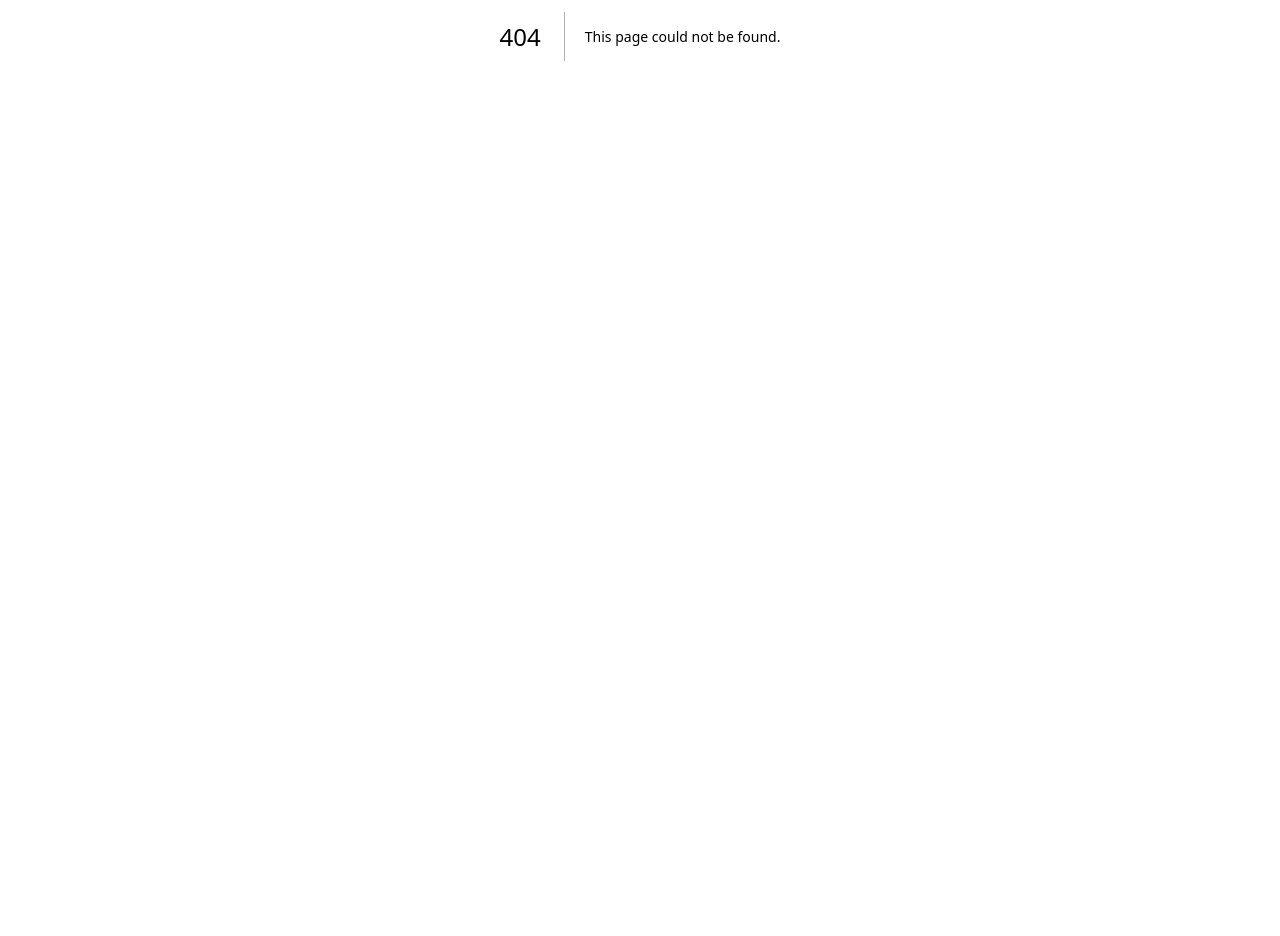
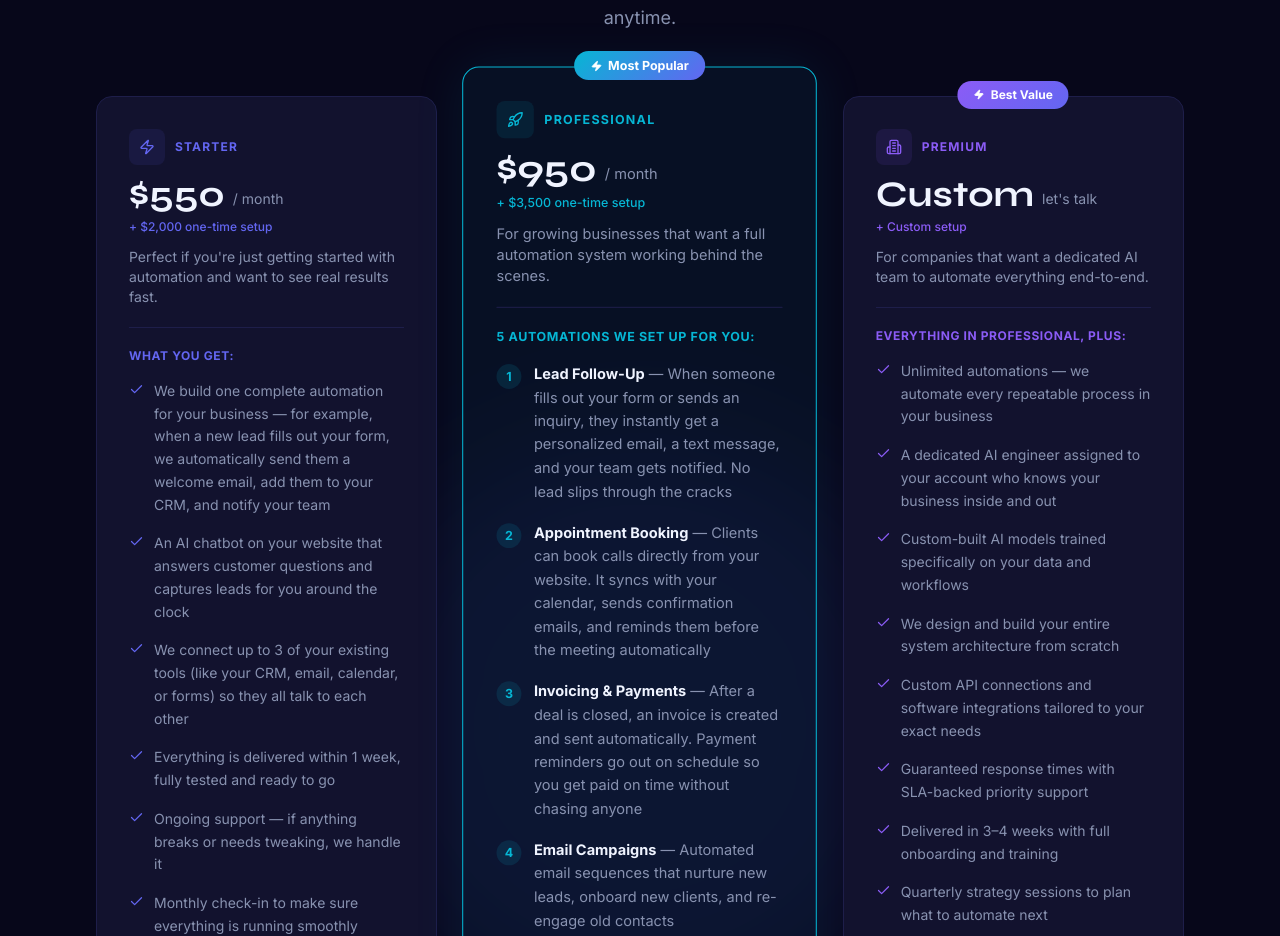
Before and after one commit to MirlanR/accelyx-website, a Next.js app: page /pricing in a window 1280 px wide. Before the commit this address had no page. Shown: the part 364-1300 px from the top of the page. Before the commit the page ends 800 px from the top, so only its background shows below. Built offline with nearby package versions, Linux system fonts and the light colour scheme.

Commit message:
Move Pricing to /pricing page, rewrite with specific automations and updated fees

```diff
--- a/src/app/page.tsx
+++ b/src/app/page.tsx
@@ -4,7 +4,6 @@ import Marquee from "@/components/Marquee";
 import Services from "@/components/Services";
 import HowItWorks from "@/components/HowItWorks";
 import Stats from "@/components/Stats";
-import Pricing from "@/components/Pricing";
 import Testimonials from "@/components/Testimonials";
 import FAQ from "@/components/FAQ";
 import CTA from "@/components/CTA";
@@ -20,7 +19,6 @@ export default function HomePage() {
         <Services />
         <HowItWorks />
         <Stats />
-        <Pricing />
         <Testimonials />
         <FAQ />
         <CTA />
--- /dev/null
+++ b/src/app/pricing/page.tsx
@@ -0,0 +1,21 @@
+import Navbar from "@/components/Navbar";
+import Pricing from "@/components/Pricing";
+import Footer from "@/components/Footer";
+
+export const metadata = {
+  title: "Pricing — Accelyx AI",
+};
+
+export default function PricingPage() {
+  return (
+    <div>
+      <Navbar />
+      <main style={{ backgroundColor: "var(--bg)" }}>
+        <div className="pt-20">
+          <Pricing />
+        </div>
+      </main>
+      <Footer />
+    </div>
+  );
+}
--- a/src/components/Navbar.tsx
+++ b/src/components/Navbar.tsx
@@ -21,8 +21,7 @@ const navLinks = [
   { label: "How It Works", href: "#how-it-works" },
   { label: "Results",      href: "#results" },
   { label: "Live Demo",    href: "/demo" },
-  { label: "Industries",   href: "#industries" },
-  { label: "Pricing",      href: "#pricing-modal" },
+  { label: "Pricing",      href: "/pricing" },
   { label: "FAQ",          href: "#faq" },
 ];
 
--- a/src/components/Pricing.tsx
+++ b/src/components/Pricing.tsx
@@ -8,14 +8,15 @@ const plans = [
     icon: Zap,
     price: "$550",
     period: "/ month",
-    setup: "$1,500 one-time setup",
+    setup: "$2,000 one-time setup",
     tagline: "Perfect if you're just getting started with automation and want to see real results fast.",
     color: "#6366f1",
+    heading: "What you get:",
     features: [
-      "We build one complete automation for your business — like auto-responding to new leads, sending follow-up emails, or syncing your tools together",
-      "An AI chatbot on your website that answers questions and captures leads for you 24/7",
-      "We connect up to 3 of your existing tools (e.g. your CRM, email, calendar, or forms)",
-      "Everything is delivered within 1–2 weeks, fully tested and ready to go",
+      "We build one complete automation for your business — for example, when a new lead fills out your form, we automatically send them a welcome email, add them to your CRM, and notify your team",
+      "An AI chatbot on your website that answers customer questions and captures leads for you around the clock",
+      "We connect up to 3 of your existing tools (like your CRM, email, calendar, or forms) so they all talk to each other",
+      "Everything is delivered within 1 week, fully tested and ready to go",
       "Ongoing support — if anything breaks or needs tweaking, we handle it",
       "Monthly check-in to make sure everything is running smoothly",
     ],
@@ -28,18 +29,23 @@ const plans = [
     icon: Rocket,
     price: "$950",
     period: "/ month",
-    setup: "$3,000 one-time setup",
+    setup: "$3,500 one-time setup",
     tagline: "For growing businesses that want a full automation system working behind the scenes.",
     color: "#06b6d4",
-    features: [
-      "We set up up to 5 automations across your business — lead follow-ups, appointment booking, invoicing, email campaigns, data syncing, and more",
-      "Advanced AI chatbot that handles conversations, qualifies leads, and can even make voice calls on your behalf",
-      "Full CRM setup so every lead, client, and deal is tracked automatically",
-      "Automated email sequences that nurture leads and keep clients engaged without you lifting a finger",
+    heading: "5 automations we set up for you:",
+    numberedFeatures: [
+      "Lead Follow-Up — When someone fills out your form or sends an inquiry, they instantly get a personalized email, a text message, and your team gets notified. No lead slips through the cracks",
+      "Appointment Booking — Clients can book calls directly from your website. It syncs with your calendar, sends confirmation emails, and reminds them before the meeting automatically",
+      "Invoicing & Payments — After a deal is closed, an invoice is created and sent automatically. Payment reminders go out on schedule so you get paid on time without chasing anyone",
+      "Email Campaigns — Automated email sequences that nurture new leads, onboard new clients, and re-engage old contacts — all running in the background without you lifting a finger",
+      "CRM & Data Sync — Every lead, client, deal, and conversation is tracked in one place. All your tools stay in sync so nothing gets lost between your email, calendar, and CRM",
+    ],
+    extras: [
+      "Advanced AI chatbot that qualifies leads and can make voice calls on your behalf",
       "Connect all your tools — no limits on integrations",
-      "Delivered in 3–4 weeks with hands-on onboarding",
-      "Priority support with a dedicated Slack channel for your team",
-      "Monthly performance report showing exactly how automation is saving you time and money",
+      "Delivered in 1–2 weeks with hands-on onboarding",
+      "Priority support with a dedicated Slack channel",
+      "Monthly performance report showing how automation saves you time and money",
     ],
     cta: "Start Now",
     popular: true,
@@ -53,6 +59,7 @@ const plans = [
     setup: "Custom setup",
     tagline: "For companies that want a dedicated AI team to automate everything end-to-end.",
     color: "#8b5cf6",
+    heading: "Everything in Professional, plus:",
     features: [
       "Unlimited automations — we automate every repeatable process in your business",
       "A dedicated AI engineer assigned to your account who knows your business inside and out",
@@ -60,6 +67,7 @@ const plans = [
       "We design and build your entire system architecture from scratch",
       "Custom API connections and software integrations tailored to your exact needs",
       "Guaranteed response times with SLA-backed priority support",
+      "Delivered in 3–4 weeks with full onboarding and training",
       "Quarterly strategy sessions to plan what to automate next",
       "White-label options — put your own brand on everything we build",
     ],
@@ -103,6 +111,7 @@ export default function Pricing() {
         <div className="grid grid-cols-1 md:grid-cols-3 gap-6 lg:gap-8 items-start mb-10">
           {plans.map((plan) => {
             const Icon = plan.icon;
+            const p = plan as typeof plan & { numberedFeatures?: string[]; extras?: string[] };
             return (
               <div
                 key={plan.name}
@@ -162,7 +171,71 @@ export default function Pricing() {
 
                 <div className="h-px mb-5" style={{ background: "var(--border)" }} />
 
-                {/* Features */}
+                {/* Section heading */}
+                <div
+                  className="text-xs font-bold uppercase tracking-wider mb-4"
+                  style={{ color: plan.color }}
+                >
+                  {plan.heading}
+                </div>
+
+                {/* Numbered features (Professional) */}
+                {p.numberedFeatures && (
+                  <ol className="flex flex-col gap-4 mb-6 flex-1">
+                    {p.numberedFeatures.map((feature, i) => (
+                      <li
+                        key={i}
+                        className="flex items-start gap-3 text-sm leading-relaxed"
+                        style={{ color: "var(--muted)" }}
+                      >
+                        <span
+                          className="flex-shrink-0 w-6 h-6 rounded-full flex items-center justify-center text-xs font-bold mt-0.5"
+                          style={{ background: `${plan.color}20`, color: plan.color }}
+                        >
+                          {i + 1}
+                        </span>
+                        <span>
+                          <strong style={{ color: "var(--text)" }}>
+                            {feature.split(" — ")[0]}
+                          </strong>
+                          {" — "}
+                          {feature.split(" — ")[1]}
+                        </span>
+                      </li>
+                    ))}
+                  </ol>
+                )}
+
+                {/* Extras (Professional) */}
+                {p.extras && (
+                  <>
+                    <div
+                      className="text-xs font-bold uppercase tracking-wider mb-3"
+                      style={{ color: plan.color }}
+                    >
+                      Also included:
+                    </div>
+                    <ul className="flex flex-col gap-3 mb-8">
+                      {p.extras.map((extra) => (
+                        <li
+                          key={extra}
+                          className="flex items-start gap-2.5 text-sm leading-relaxed"
+                          style={{ color: "var(--muted)" }}
+                        >
+                          <Check
+                            size={15}
+                            className="flex-shrink-0 mt-0.5"
+                            style={{ color: plan.color }}
+                          />
+                          {extra}
+                        </li>
+                      ))}
+                    </ul>
+                  </>
+                )}
+
+                {/* Regular features (Starter & Premium) */}
+                {plan.features && !p.numberedFeatures && (
                   <ul className="flex flex-col gap-4 mb-8 flex-1">
                     {plan.features.map((feature) => (
                       <li
@@ -179,24 +252,19 @@ export default function Pricing() {
                       </li>
                     ))}
                   </ul>
+                )}
 
-                {/* CTA */}
+                {/* CTA — all buttons now have solid background */}
                 <button
                   onClick={() => scrollTo("#contact")}
-                  className="w-full py-3.5 rounded-xl font-semibold text-sm flex items-center justify-center gap-2 transition-all duration-300"
-                  style={
-                    plan.popular
-                      ? {
-                          background: `linear-gradient(135deg, ${plan.color}, #6366f1)`,
+                  className="w-full py-3.5 rounded-xl font-semibold text-sm flex items-center justify-center gap-2 transition-all duration-300 hover:scale-[1.03] hover:shadow-lg"
+                  style={{
+                    background: plan.popular
+                      ? `linear-gradient(135deg, ${plan.color}, #6366f1)`
+                      : `linear-gradient(135deg, ${plan.color}cc, ${plan.color})`,
                     color: "#fff",
-                          boxShadow: `0 4px 20px ${plan.color}40`,
-                        }
-                      : {
-                          background: "transparent",
-                          border: `1px solid var(--border)`,
-                          color: "var(--text)",
-                        }
-                  }
+                    boxShadow: `0 4px 20px ${plan.color}35`,
+                  }}
                 >
                   {plan.cta}
                   <ArrowRight size={15} />
--- a/src/components/PricingModal.tsx
+++ b/src/components/PricingModal.tsx
@@ -14,7 +14,7 @@ const plans = [
     icon: Zap,
     price: "$550",
     period: "/ month",
-    setup: "$1,500 one-time setup",
+    setup: "$2,000 one-time setup",
     description: "Perfect if you're just getting started with automation and want to see real results fast.",
     color: "#6366f1",
     highlights: [
@@ -29,14 +29,14 @@ const plans = [
     icon: Rocket,
     price: "$950",
     period: "/ month",
-    setup: "$3,000 one-time setup",
+    setup: "$3,500 one-time setup",
     description: "For growing businesses that want a full automation system working behind the scenes.",
     color: "#06b6d4",
     popular: true,
     highlights: [
-      "Up to 5 automations across your business",
+      "5 automations: leads, booking, invoicing, email, CRM",
       "Advanced AI chatbot + voice calls",
-      "Full CRM and email automation setup",
+      "All your tools connected — no limits",
       "Priority support with dedicated Slack channel",
     ],
   },
@@ -187,16 +187,16 @@ export default function PricingModal({ isOpen, onClose }: PricingModalProps) {
                   ))}
                 </div>
 
-                {/* CTA */}
+                {/* CTA — all buttons solid and clickable */}
                 <button
                   onClick={scrollToContact}
-                  className="w-full py-3 rounded-xl font-semibold text-sm flex items-center justify-center gap-2 transition-all duration-300 hover:scale-[1.02]"
+                  className="w-full py-3 rounded-xl font-semibold text-sm flex items-center justify-center gap-2 transition-all duration-300 hover:scale-[1.03] hover:shadow-lg"
                   style={{
                     background: plan.popular
                       ? `linear-gradient(135deg, ${plan.color}, #6366f1)`
-                      : "var(--bg)",
-                    border: plan.popular ? "none" : "1px solid var(--border)",
-                    color: plan.popular ? "white" : "var(--text)",
+                      : `linear-gradient(135deg, ${plan.color}cc, ${plan.color})`,
+                    color: "white",
+                    boxShadow: `0 4px 15px ${plan.color}30`,
                   }}
                 >
                   {plan.name === "Premium" ? "Let's Talk" : "Get Started"}
```
Lines whose indentation alone changed are shown as unchanged.
